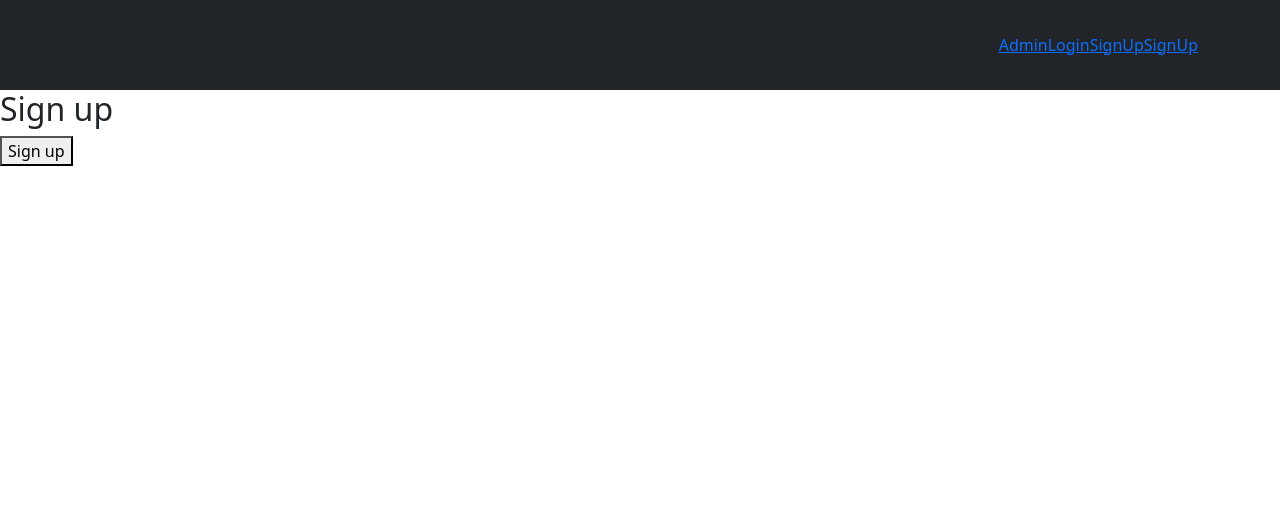
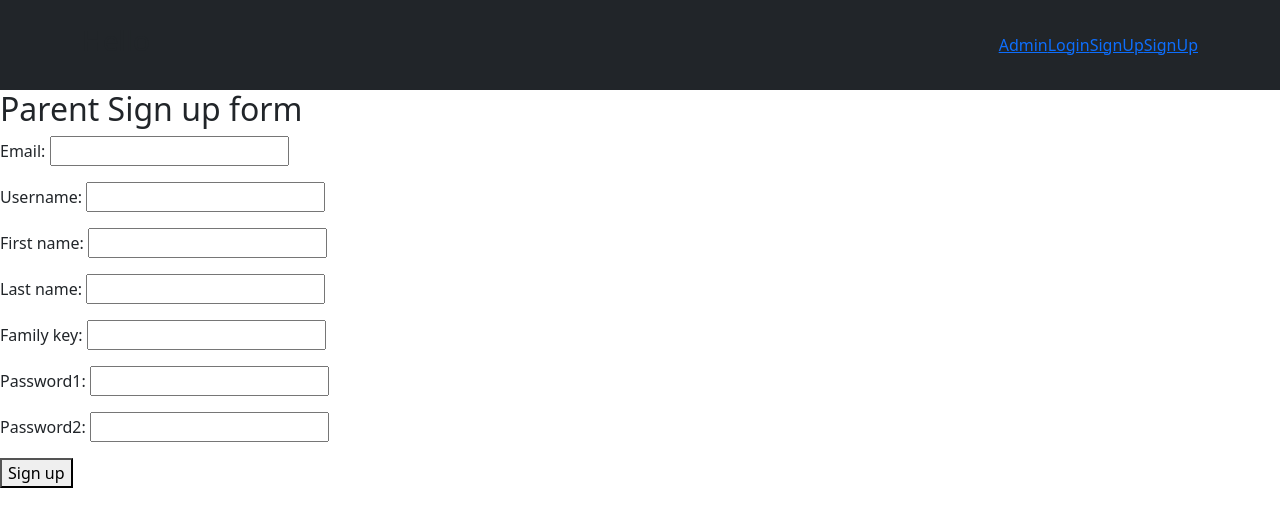
Before and after one commit to neshmasood/family-banking-django, a Django app: page /parentsignup/ in a window 1280 px wide. Shown: the top 527 px of the page. Run offline with Django 4.2, Linux system fonts and the light colour scheme.

Commit message:
minor tweaks in forms and views.py

```diff
--- a/main_app/forms.py
+++ b/main_app/forms.py
@@ -24,14 +24,20 @@ from .models import ParentUser
 
 # Parent SignUp Form
 class ParentSignUpForm(forms.Form):
-    class Meta():
-        model = ParentUser
+    email = forms.EmailField(max_length=250)
+    username = forms.CharField(max_length=50)
+    first_name = forms.CharField(max_length=50)
+    last_name = forms.CharField(max_length=50)
+    family_key = forms.CharField(max_length=100)
+    password1 = forms.CharField(max_length=150)
+    password2 = forms.CharField(max_length=150)
+
     class Meta:
         model = ParentUser
-        fields = ('username', 'first_name', 'last_name', 'email', 'password1', 'password2')
-        widgets = {
-                'unique_family_name': forms.TextInput(attrs={'unique-family-name':'answer'})
-                }
+        fields = ('username', 'first_name', 'last_name', 'email', 'password1', 'password2', 'family_key')
+        # widgets = {
+        #         'unique_family_name': forms.TextInput(attrs={'unique-family-name':'answer'})
+        #         }
 # Child SignUp Form
 class ChildSignUpForm(forms.Form):
     # class Meta():
@@ -41,9 +47,12 @@ class ChildSignUpForm(forms.Form):
     first_name = forms.CharField(max_length=50)
     last_name = forms.CharField(max_length=50)
     family_key = forms.CharField(max_length=100)
+    password1 = forms.CharField(max_length=150)
+    password2 = forms.CharField(max_length=150)
+
     class Meta:
         model = ChildUser
-        fields = ('username', 'first_name', 'last_name', 'email', 'password1', 'password2' 'family_key')
+        fields = ('username', 'first_name', 'last_name', 'email', 'password1', 'password2', 'family_key')
         # widgets = {
         #         'unique_family_name': forms.TextInput(attrs={'unique-family-name':'answer'})
         #         }
--- a/main_app/templates/parent_signup.html
+++ b/main_app/templates/parent_signup.html
@@ -5,7 +5,7 @@
 {% if errors %}
 <p style="color: red;">{{errors}}</p>
 {% endif %}
-  <h2>Sign up</h2>
+  <h2>Parent Sign up form</h2>
   <form method="post">
     {% csrf_token %}
     {{ form.as_p }}
--- a/main_app/views.py
+++ b/main_app/views.py
@@ -9,12 +9,11 @@ from django.http import HttpResponseRedirect
 from django.contrib.auth.forms import AuthenticationForm
 from django.contrib.auth.mixins import LoginRequiredMixin
 from .forms import ChildSignUpForm, ParentSignUpForm
-from .models import Task
+from .models import Task, ParentUser
 
 
 
 # django auth
-
 
 
 def login_view(request):
@@ -56,10 +55,10 @@ def parent_signup_view(request):
             user.is_parent = True
             user.save()
 
-#             registered = True
-#             username = ParentSignUpForm.cleaned_data.get('username')
-#             raw_password = ParentSignUpForm.cleaned_data.get('password1')
-#             user = authenticate(username=username, password=raw_password)
+            # registered = True
+            # username = ParentSignUpForm.cleaned_data.get('username')
+            # raw_password = ParentSignUpForm.cleaned_data.get('password1')
+            # user = authenticate(username=username, password=raw_password)
             login(request, user)
             return HttpResponseRedirect('/login/')
         else:
@@ -68,7 +67,6 @@ def parent_signup_view(request):
     else:
         form = ParentSignUpForm()
         return render(request,'parent_signup.html',{'form': form})
-
 
 
 
@@ -81,13 +79,7 @@ def child_signup_view(request):
         if form.is_valid():
             user = form.save()
             user.is_child = True
-            user.save()
-
-
-#             registered = True
-#             username = ChildSignUpForm.cleaned_data.get('username')
-#             raw_password = ChildSignUpForm.cleaned_data.get('password1')
-#             user = authenticate(username=username, password=raw_password)
+            # user.save()
             login(request, user)
             return HttpResponseRedirect('/login/')
         else:
@@ -96,7 +88,6 @@ def child_signup_view(request):
     else:
         form = ChildSignUpForm()
         return render(request,'child_signup.html',{'form': form})
-
 
 
 
@@ -161,7 +152,7 @@ class TaskDelete(DeleteView):
 
 
 def profile(request, username):
-    user = User.objects.get(username=username)
+    user = ParentUser.objects.get(username=username)
     tasks = Task.objects.filter(user=user)
     return render(request, 'profile.html', {'username': username, 'tasks': tasks})
 
```
Also changed, not shown: main_app/models.py (+16 -9 lines), main_app/migrations/0003_rename_unique_family_name_childuser_family_key.py (added), main_app/migrations/0004_rename_unique_family_name_parentuser_family_key_and_more.py (added), main_app/migrations/0005_alter_childuser_email_alter_childuser_first_name_and_more.py (added).
